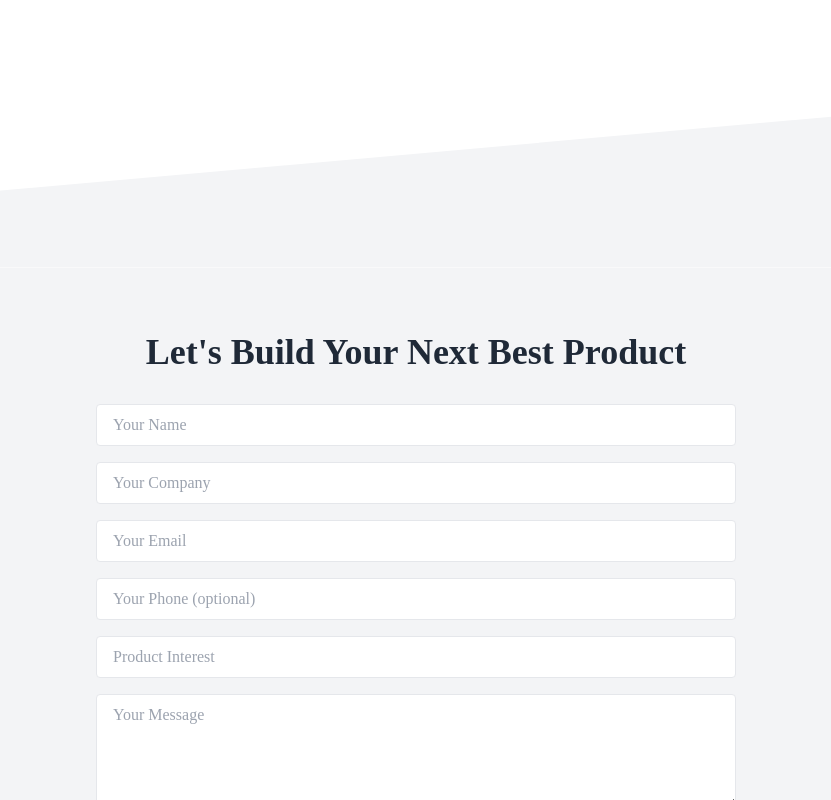
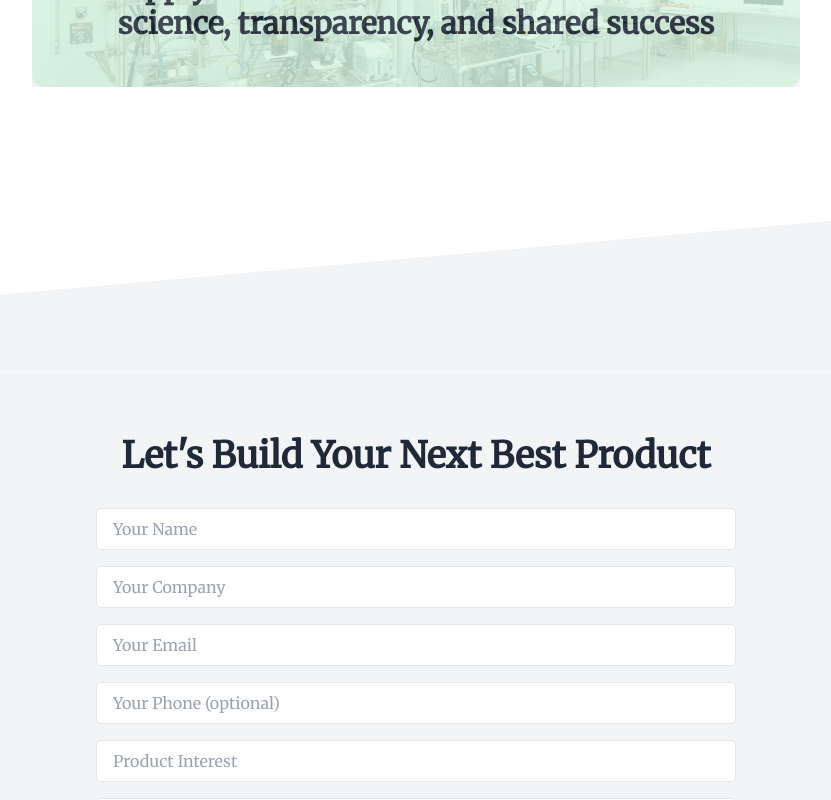
Before and after one commit to invisispider/logos-landing, a Next.js app: page / in a window 1280 px wide. Shown: the part 3810-4610 px from the top of the page, without its empty margins (224-1055 px from the left). Built offline with nearby package versions, Linux system fonts and the light colour scheme.

Commit message:
errors and linting

```diff
--- a/app/layout.tsx
+++ b/app/layout.tsx
@@ -5,7 +5,7 @@ import { Merriweather } from "next/font/google";
 const merriweather = Merriweather({
   variable: "--font-merriweather",
   subsets: ["latin"],
-  weight: ["900"],
+  weight: ["400"],
   style: ["normal", "italic"],
   fallback: ["Arial", "Helvetica", "sans-serif"]
 });
@@ -21,14 +21,14 @@ export default function RootLayout({
   children: React.ReactNode;
 }>) {
   return (
-    <html lang="en" className="font-merriweather">
+    <html lang="en">
       <head>
         <link rel="apple-touch-icon" sizes="180x180" href="/apple-touch-icon.png" />
         <link rel="icon" type="image/png" sizes="32x32" href="/favicon-32x32.png" />
         <link rel="icon" type="image/png" sizes="16x16" href="/favicon-16x16.png" />
         <link rel="manifest" href="/site.webmanifest" />
       </head>
-      <body className="font-merriweather antialiased">
+      <body className={`${merriweather.variable} font-merriweather antialiased`}>
         {children}
       </body>
     </html>
```
